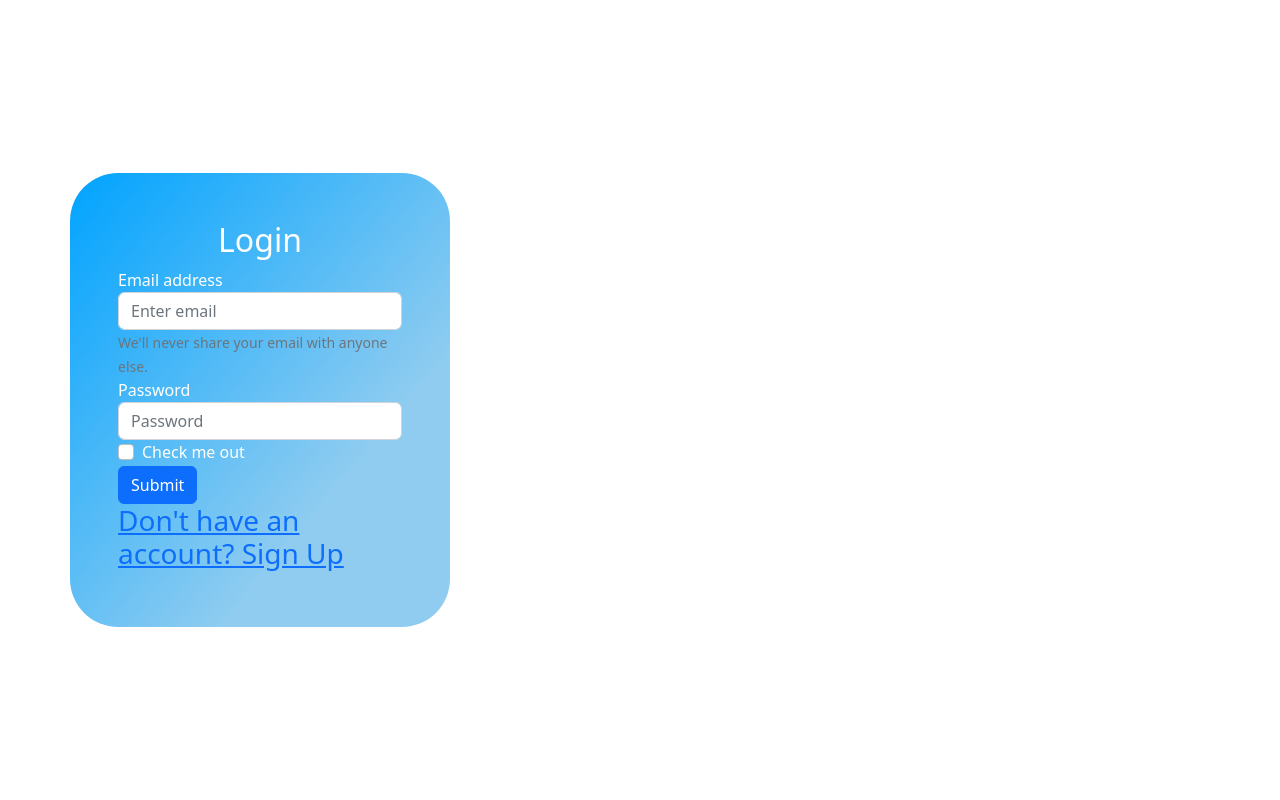
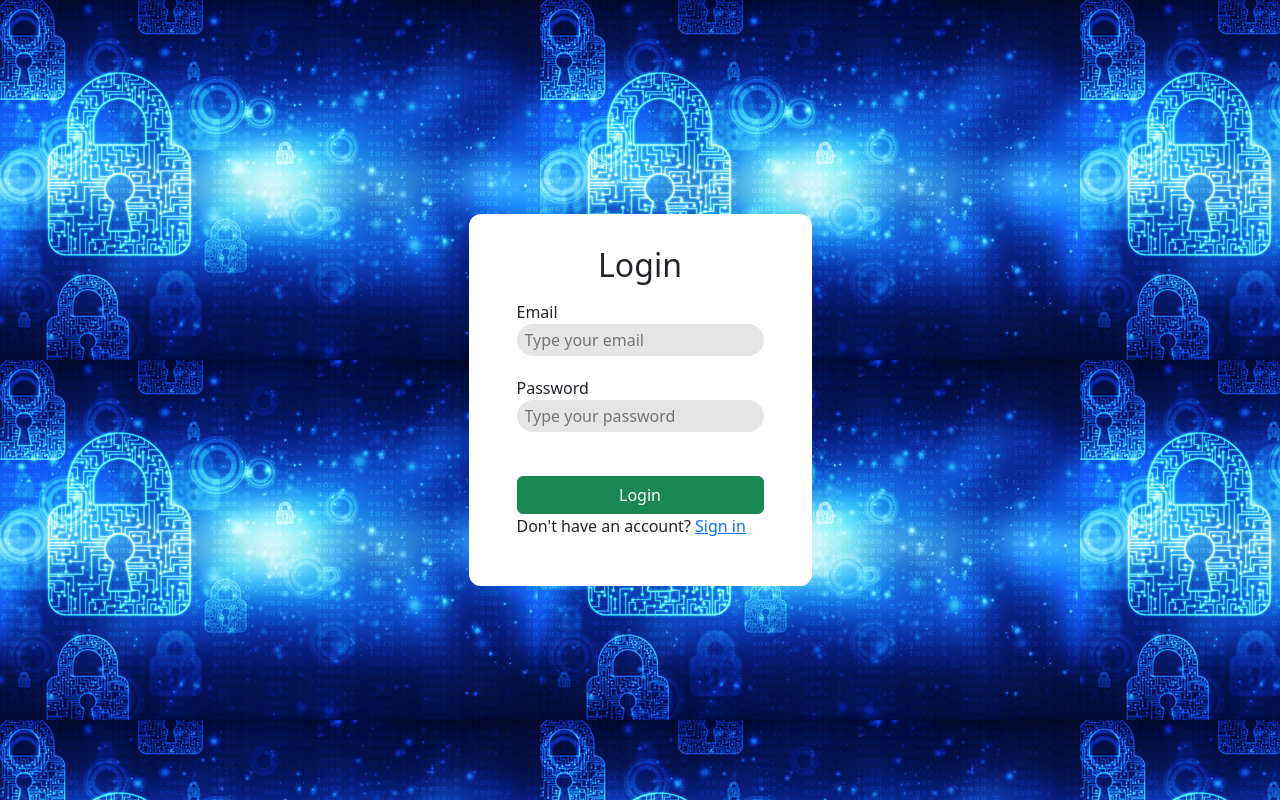
Before and after one commit to keyurpancholi/Airlinex, a React (Create React App) app in the folder frontend/airlinex/: page /login in a window 1280 px wide. Built offline with nearby package versions, Linux system fonts and the light colour scheme.

Commit message:
Login page finished

```diff
--- a/frontend/airlinex/public/index.html
+++ b/frontend/airlinex/public/index.html
@@ -24,7 +24,7 @@
       work correctly both with client-side routing and a non-root public URL.
       Learn how to configure a non-root public URL by running `npm run build`.
     -->
-    <title>React App</title>
+    <title>Airlinex</title>
   </head>
   <body>
     <noscript>You need to enable JavaScript to run this app.</noscript>
--- a/frontend/airlinex/src/Components/Navbar/navbar.css
+++ b/frontend/airlinex/src/Components/Navbar/navbar.css
@@ -1,7 +1,7 @@
 @import url('https://fonts.googleapis.com/css2?family=Roboto:wght@400&display=swap');
 
 .navbar {
-    background-color: #e3f2fd;
+    background-color: #fff;
     font-family: 'Roboto', sans-serif;
     font-size: 1.2rem;
 }
@@ -14,3 +14,5 @@
     transform: translateY(-1px);
     border-bottom: solid #000;
 }
+
+/* primary-color: #e3f2fd */
--- a/frontend/airlinex/src/Pages/Home/HomePage.css
+++ b/frontend/airlinex/src/Pages/Home/HomePage.css
@@ -0,0 +1,57 @@
+.home-container {
+  width: 100%;
+  height: 100vh;
+  background-color: #e3f2fd;
+  display: flex;
+  flex-direction: column;
+  justify-content: center;
+  align-items: center;
+  /* animation: homeAnimation 0.5s forwards; */
+}
+
+/* @keyframes homeAnimation {
+  from {
+    opacity: 0;
+    transform: translateZ(-1000px);
+  }
+
+  to {
+    opacity: 1;
+    transform: translateZ(0);
+  }
+} */
+
+.home-row-1 {
+    display: flex;
+    justify-content: center;
+    align-items: center;
+}
+
+.home-content {
+    margin: 0 auto;
+  animation: homeContent 0.5s forwards;
+}
+
+.home-lottie {
+    margin: 0 auto;
+}
+
+.home-content span {
+  display: block;
+}
+
+@keyframes homeContent {
+  from {
+    opacity: 0;
+    transform: translateX(-100px);
+  }
+  to {
+    opacity: 1;
+    transform: translateX(0);
+  }
+}
+
+.home-row-2 {
+    margin: 0 auto;
+    padding: 1rem;
+}
--- a/frontend/airlinex/src/Pages/Home/HomePage.js
+++ b/frontend/airlinex/src/Pages/Home/HomePage.js
@@ -1,11 +1,27 @@
 import Navbar from "../../Components/Navbar/navbar";
 import "./HomePage.css";
+import "../../../node_modules/bootstrap/dist/css/bootstrap.min.css";
+import { Link } from "react-router-dom";
 
 const HomePage = () => {
   return (
     <>
       <Navbar />
-      <h1>Home page</h1>
+      <div className="home-container">
+        <div className="home-row-1">
+          <div className="home-content">
+            <h1>
+              We are <span>Airlinex</span>
+            </h1>
+          </div>
+          <div className="home-lottie">Lottie file goes here</div>
+        </div>
+        <div className="home-row-2">
+          <Link to="/booknow">
+            <button className="btn btn-primary">Book Now</button>
+          </Link>
+        </div>
+      </div>
     </>
   );
 };
--- a/frontend/airlinex/src/Pages/Login/Login.css
+++ b/frontend/airlinex/src/Pages/Login/Login.css
@@ -1,12 +1,38 @@
-.container {
-    color: #fff;
+.login-outer-container {
+    width: 100%;
+    height: 100vh;
+    background-image: url('../../assets/login_bg.jpg');
+    object-fit: cover;
+    display: flex;
+    align-items: center;
+    justify-content: center;
 }
 
-.login-heading {
+.login-container {
+    display: flex;
+    flex-direction: column;
+    background-color: #fff;
+    padding: 2rem 3rem;
+    border-radius: 0.75rem;
+}
+
+.login-container h2 {
     text-align: center;
 }
 
-.form-div {
-    border-radius: 3rem;
-    background-image: linear-gradient(to bottom right, #00A3FF, #8fccf0 70%);
+.login-container input {
+    border: none;
+    outline: none;
+    border-radius: 1rem;
+    background-color: rgba(0,0,0, 0.1);
+    margin-bottom: 0.75rem;
+    padding: 0.25rem 0.5rem;
 }
+
+.login-container label {
+    margin-top: 0.5rem;
+}
+
+.login-container button {
+    margin-top: 2rem;
+}
--- a/frontend/airlinex/src/Pages/Login/Login.js
+++ b/frontend/airlinex/src/Pages/Login/Login.js
@@ -1,59 +1,35 @@
-import { Link } from "react-router-dom";
+import { useRef } from "react";
+import { Link, useNavigate } from "react-router-dom";
 import "../../../node_modules/bootstrap/dist/css/bootstrap.min.css";
 import "./Login.css";
 
 const LoginPage = () => {
+
+  const email = useRef()
+  const password = useRef()
+
+  const navigate = useNavigate()
+
+  const loginHandler = e => {
+    e.preventDefault();
+    console.log(email.current.value, password.current.value)
+    navigate('/')
+  }
+
   return (
-    <div className="container">
-      <div className="row min-vh-100 align-items-center">
-        <div className="col-sm-4 px-5 py-5 form-div">
-          <form>
-            <h2 className="login-heading">Login</h2>
-            <div className="form-group">
-              <label for="exampleInputEmail1">Email address</label>
-              <input
-                type="email"
-                className="form-control"
-                id="exampleInputEmail1"
-                aria-describedby="emailHelp"
-                placeholder="Enter email"
-              />
-              <small id="emailHelp" className="form-text text-muted">
-                We'll never share your email with anyone else.
-              </small>
-            </div>
-            <div className="form-group">
-              <label for="exampleInputPassword1">Password</label>
-              <input
-                type="password"
-                className="form-control"
-                id="exampleInputPassword1"
-                placeholder="Password"
-              />
-            </div>
-            <div className="form-group form-check">
-              <input
-                type="checkbox"
-                className="form-check-input"
-                id="exampleCheck1"
-              />
-              <label className="form-check-label" for="exampleCheck1">
-                Check me out
-              </label>
-            </div>
-            <Link to="/">
-              <button type="submit" className="btn btn-primary">
-                Submit
-              </button>
-            </Link>
-            <Link to="/signup">
-              <h3>Don't have an account? Sign Up</h3>
-            </Link>
-          </form>
-        </div>
-        <div className="col-sm-8 align-items-center">
-          <h1>Login here</h1>
-        </div>
+    <div className="login-outer-container">
+      <div className="login-container">
+        <h2>Login</h2>
+        <label htmlFor="email">Email</label>
+        <input type="email" id="email" placeholder="Type your email" ref={email} />
+        <label htmlFor="password">Password</label>
+        <input type="password" placeholder="Type your password" ref={password} />
+        <button className="btn btn-success" type="submit"  onClick={loginHandler}>
+          Login
+        </button>
+        <p>
+          Don't have an account? <Link to="/signup">Sign in</Link>
+        </p>
       </div>
     </div>
   );
```
Also changed, not shown: frontend/airlinex/src/assets/flight_login.jpg (added), frontend/airlinex/src/assets/login_bg.jpg (added).
